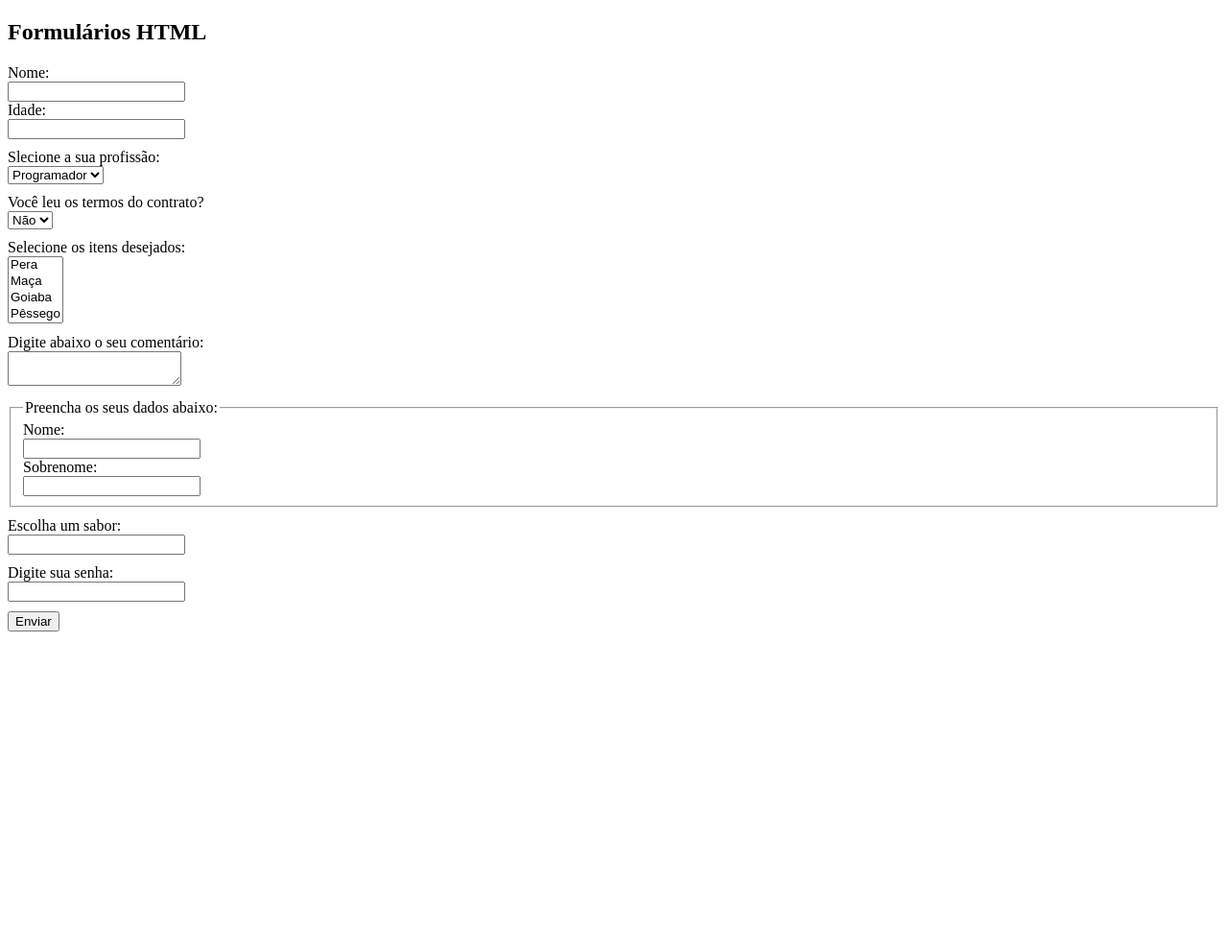
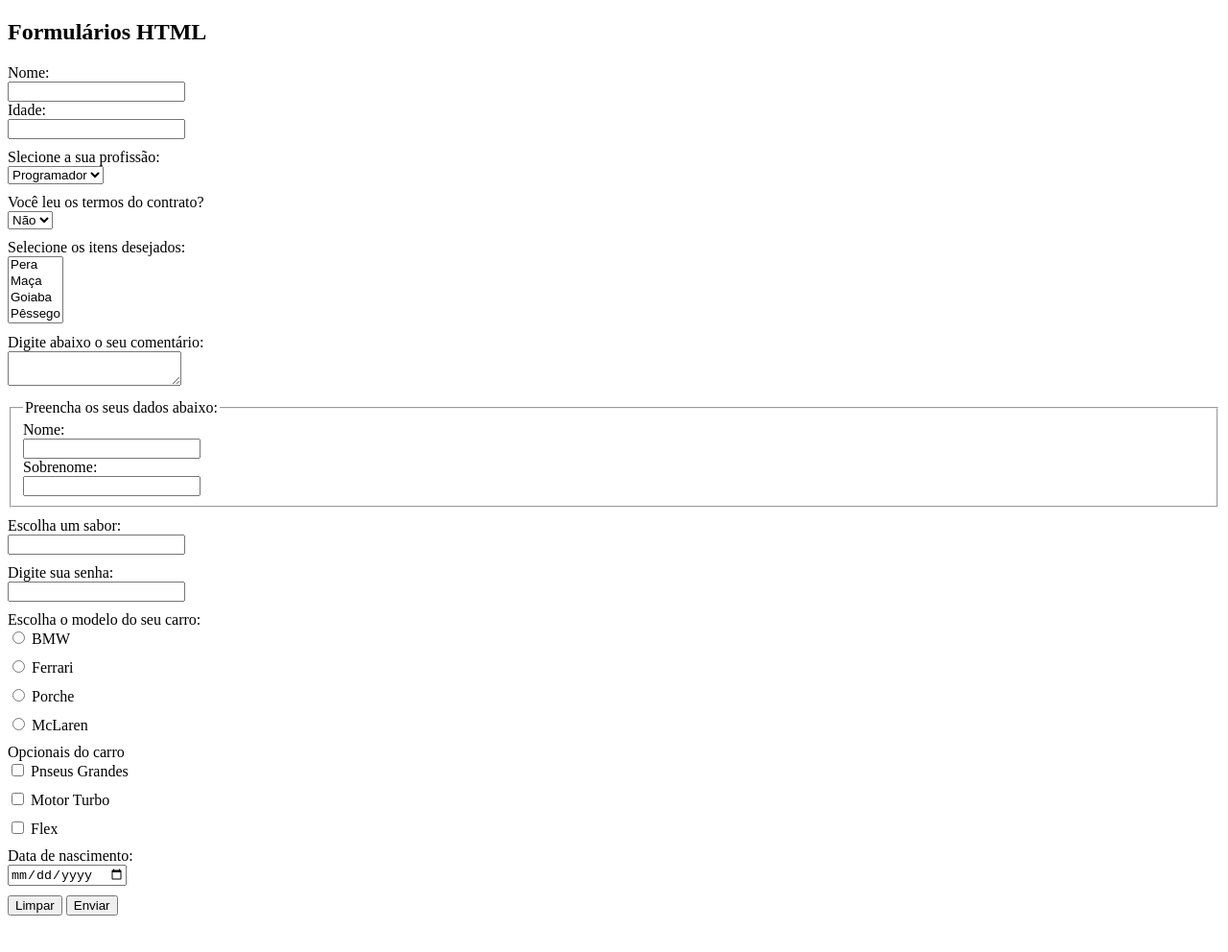
Before and after one commit to Chuyah/formacao-front-end, a plain HTML site: page 5_FORM/index.html in a window 1280 px wide. Shown: the top 992 px of the page at 96% size. Drawn offline with Linux system fonts and the light colour scheme.

Commit message:
diferentes tipo de input

```diff
--- a/5_FORM/css/styles.css
+++ b/5_FORM/css/styles.css
@@ -10,3 +10,9 @@ div input,
 div label {
     display: block;
 }
+
+.radio label,
+.radio input,
+.radio span {
+    display: inline-block;
+}
--- a/5_FORM/index.html
+++ b/5_FORM/index.html
@@ -105,6 +105,57 @@
                 <input type="password" name="password">
             </div>
 
+            <!-- 14 - Input Radio -->
+
+            <div>
+                <label for="car_model">Escolha o modelo do seu carro:</label>
+                <div class="radio">
+                    <input type="radio" value="bmw" name="car_model">
+                    <label for="bmw">BMW</label>
+                </div>
+                <div class="radio">
+                    <input type="radio" value="ferrari" name="car_model">
+                    <label for="ferrari">Ferrari</label>
+                </div>
+                <div class="radio">
+                    <input type="radio" value="porche" name="car_model">
+                    <label for="porche">Porche</label>
+                </div>
+                <div class="radio">
+                    <input type="radio" value="mclaren" name="car_model">
+                    <label for="mclaren">McLaren</label>
+                </div>
+            </div>
+
+            <!-- Input checkbox -->
+
+            <div>
+                <label for="optionals">Opcionais do carro</label>
+                <div class="radio">
+                    <input type="checkbox" name="optionals[]" value="big_tires">
+                    <label for="big_tires">Pnseus Grandes</label>
+                </div>
+                <div class="radio">
+                    <input type="checkbox" name="optionals[]" value="turbo_engine">
+                    <label for="turbo_engine">Motor Turbo</label>
+                </div>
+                <div class="radio">
+                    <input type="checkbox" name="optionals[]" value="hybrid">
+                    <label for="hybrid">Flex</label>
+                </div>
+            </div>
+
+            <!-- 16 - datas -->
+
+            <div>
+                <label for="birthday">Data de nascimento:</label>
+                <input type="date" name="birthday">
+            </div>
+
+            <!-- 13 - Resetar formulários -->
+
+            <input type="reset" value="Limpar">
+
             <!-- 5 - Envio de form -->
 
             <input type="submit" value="Enviar" />
```
